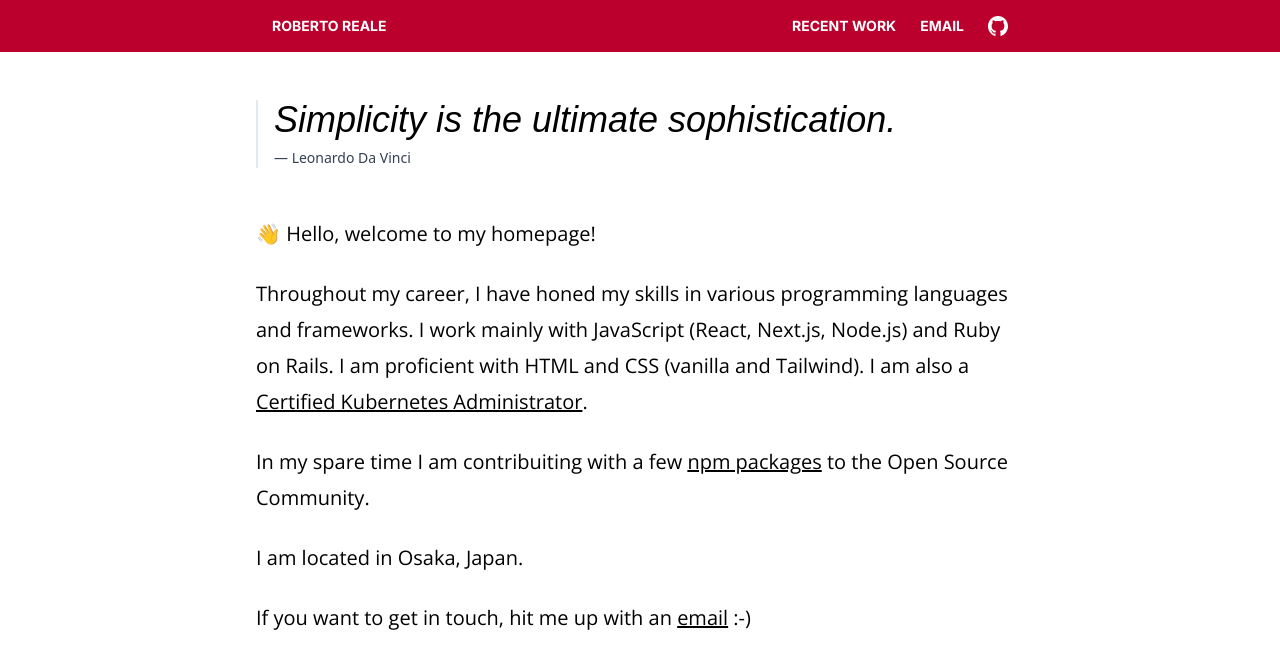
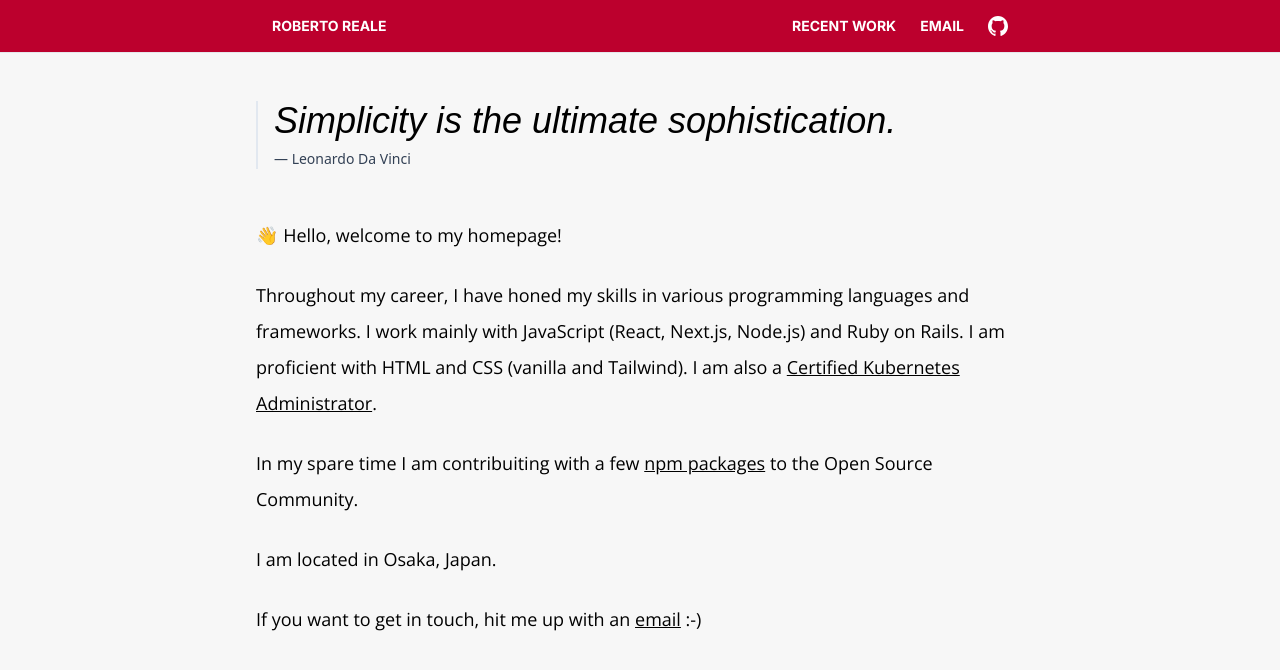
Before and after one commit to sickdyd/sickdyd.github.io, a Next.js app: page / in a window 1280 px wide. Shown: the top 670 px of the page. Built offline with nearby package versions, Linux system fonts and the light colour scheme; a web font is replaced by a local one.

Commit message:
Add custom colors

```diff
--- a/src/app/components/Navbar.tsx
+++ b/src/app/components/Navbar.tsx
@@ -6,9 +6,9 @@ const inter = Inter({ subsets: ["latin"], weight: ["700"] });
 export default function Navbar() {
   return (
     <nav
-      className={`primary-background font-bold ${inter.className} text-white`}
+      className={`text-white font-bold border-b ${inter.className} bg-primary`}
     >
-      <ul className="flex max-w-screen-md m-auto p-4 uppercase text-sm font-bold gap-6 items-center justify-between">
+      <ul className="flex max-w-screen-md m-auto p-4 uppercase text-sm font-bold gap-6 items-center justify-between ">
         <li className="mr-auto">Roberto Reale</li>
         <li>Recent work</li>
         <li>Email</li>
--- a/src/app/globals.css
+++ b/src/app/globals.css
@@ -9,7 +9,8 @@
 }
 
 body {
-  @apply lg:text-xl font-thin;
+  @apply text-lg h-screen font-thin font-sans;
+  background-color: var(--color-secondary);
 }
 
 @layer utilities {
@@ -21,7 +22,3 @@ body {
 a {
   @apply underline;
 }
-
-.primary-background {
-  background-color: var(--color-primary);
-}
--- a/tailwind.config.ts
+++ b/tailwind.config.ts
@@ -13,6 +13,11 @@ const config: Config = {
         "gradient-conic":
           "conic-gradient(from 180deg at 50% 50%, var(--tw-gradient-stops))",
       },
+      colors: {
+        primary: "var(--color-primary)",
+        secondary: "var(--color-secondary)",
+        tertiary: "var(--color-tertiary)",
+      },
     },
   },
   plugins: [],
```
